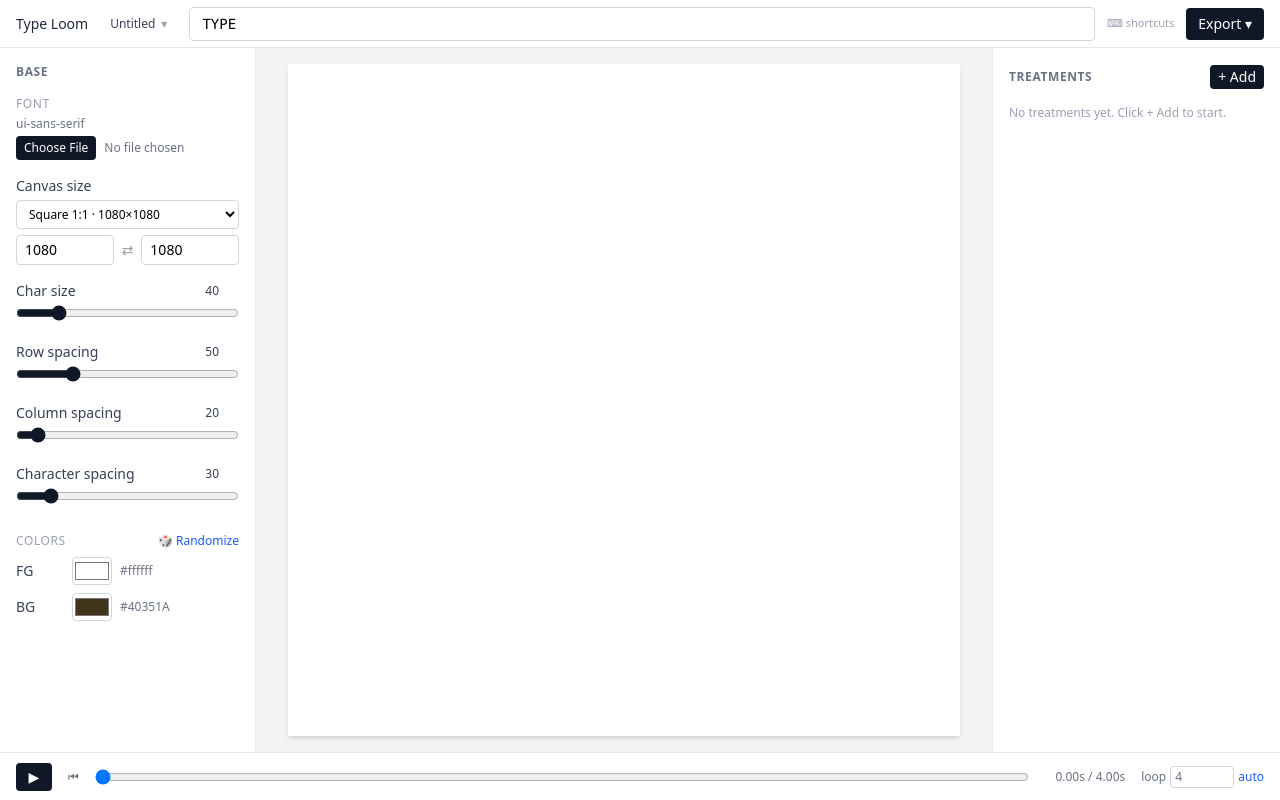
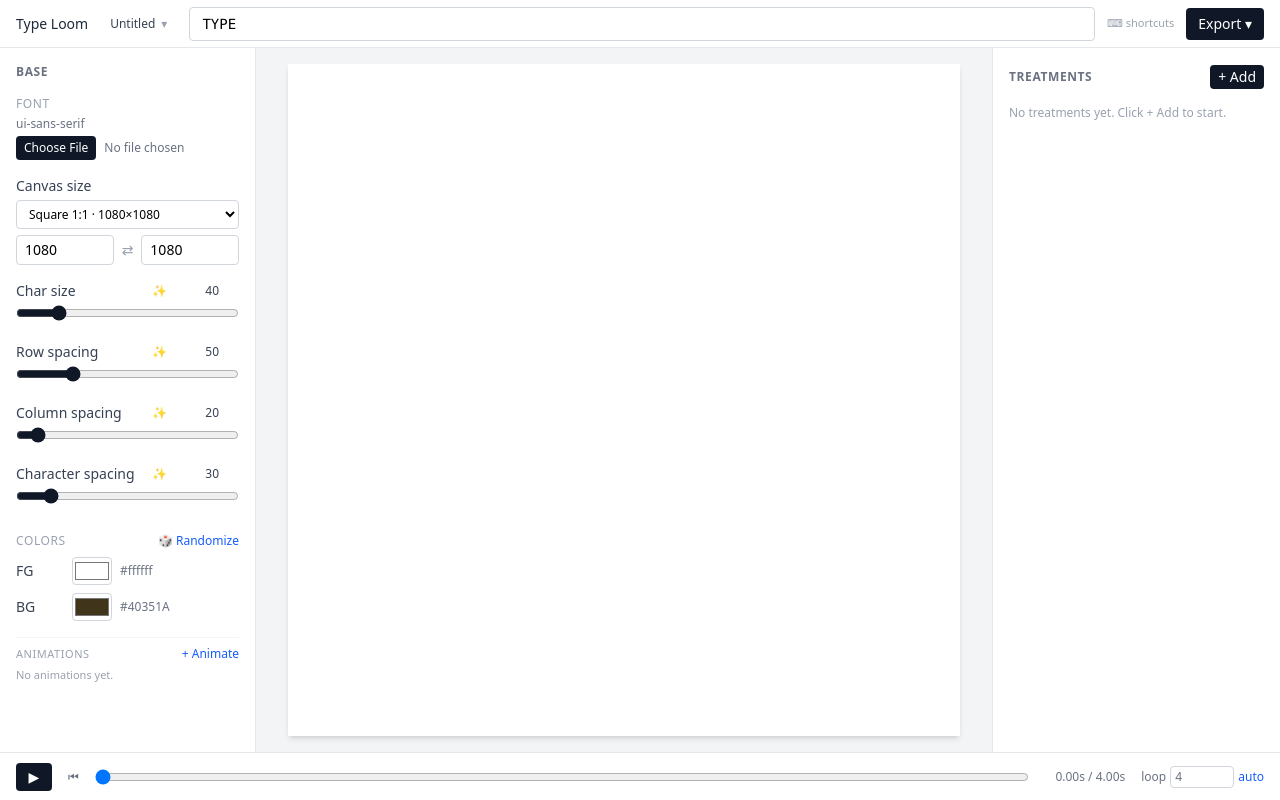
Before and after one commit to tanya-ermlva/type-loom, a React (Vite) app: page / in a window 1280 px wide. Built offline with nearby package versions, Linux system fonts and the light colour scheme.

Commit message:
feat(ui): ✨ on BasePanel sliders + config-animations list (Char size, Row/Column/Character spacing)

```diff
--- a/src/ui/BasePanel.tsx
+++ b/src/ui/BasePanel.tsx
@@ -5,6 +5,8 @@ import { ColorSwatch } from './controls/ColorSwatch';
 import { NumberField } from './controls/NumberField';
 import { loadFontFile, displayFontName } from '../core/font/loader';
 import { DEFAULT_BASE_CONFIG } from '../core/types';
+import { useQuickAnimate } from '../hooks/useQuickAnimate';
+import { AnimationsList } from './AnimationsList';
 
 const DEFAULT_FONT_FAMILY = DEFAULT_BASE_CONFIG.fontFamily;
 
@@ -29,6 +31,7 @@ export function BasePanel() {
   const randomizePalette = useStore((s) => s.randomizePalette);
   const [fontError, setFontError] = useState<string | null>(null);
   const [fontLoading, setFontLoading] = useState(false);
+  const quickAnimate = useQuickAnimate('config', undefined);
 
   const handleFontUpload = async (e: React.ChangeEvent<HTMLInputElement>) => {
     const file = e.target.files?.[0];
@@ -133,18 +136,22 @@ export function BasePanel() {
         <Slider
           label="Char size" value={config.charSize} min={8} max={200}
           onChange={(v) => updateConfig({ charSize: v })}
+          onAnimate={() => quickAnimate('charSize', DEFAULT_BASE_CONFIG.charSize, config.charSize)}
         />
         <Slider
           label="Row spacing" value={config.rowSpacing} min={4} max={200}
           onChange={(v) => updateConfig({ rowSpacing: v })}
+          onAnimate={() => quickAnimate('rowSpacing', DEFAULT_BASE_CONFIG.rowSpacing, config.rowSpacing)}
         />
         <Slider
           label="Column spacing" value={config.columnSpacing} min={0} max={300}
           onChange={(v) => updateConfig({ columnSpacing: v })}
+          onAnimate={() => quickAnimate('columnSpacing', DEFAULT_BASE_CONFIG.columnSpacing, config.columnSpacing)}
         />
         <Slider
           label="Character spacing" value={config.charSpacing} min={4} max={200}
           onChange={(v) => updateConfig({ charSpacing: v })}
+          onAnimate={() => quickAnimate('charSpacing', DEFAULT_BASE_CONFIG.charSpacing, config.charSpacing)}
         />
 
         <div className="pt-2 space-y-2">
@@ -161,6 +168,22 @@ export function BasePanel() {
           <ColorSwatch label="FG" value={config.fgColor} onChange={(v) => updateConfig({ fgColor: v })} />
           <ColorSwatch label="BG" value={config.bgColor} onChange={(v) => updateConfig({ bgColor: v })} />
         </div>
+
+        <AnimationsList
+          treatmentId="config"
+          animatableParams={[
+            { key: 'charSize',       min: 8, max: 200, step: 1 },
+            { key: 'rowSpacing',     min: 4, max: 200, step: 1 },
+            { key: 'columnSpacing',  min: 0, max: 300, step: 1 },
+            { key: 'charSpacing',    min: 4, max: 200, step: 1 },
+          ]}
+          currentParams={{
+            charSize: config.charSize,
+            rowSpacing: config.rowSpacing,
+            columnSpacing: config.columnSpacing,
+            charSpacing: config.charSpacing,
+          }}
+        />
       </div>
     </aside>
   );
```
